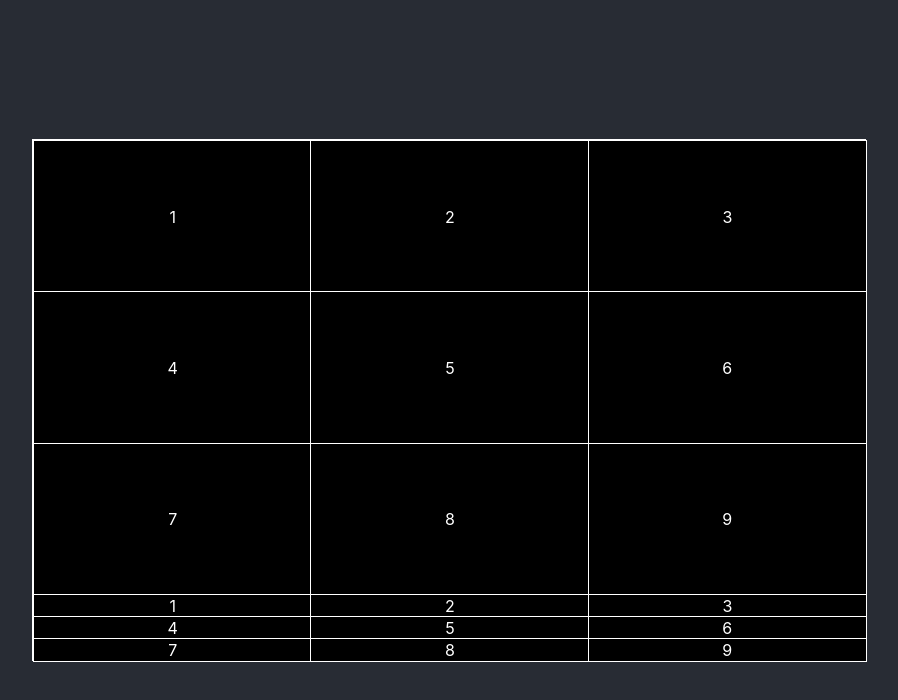
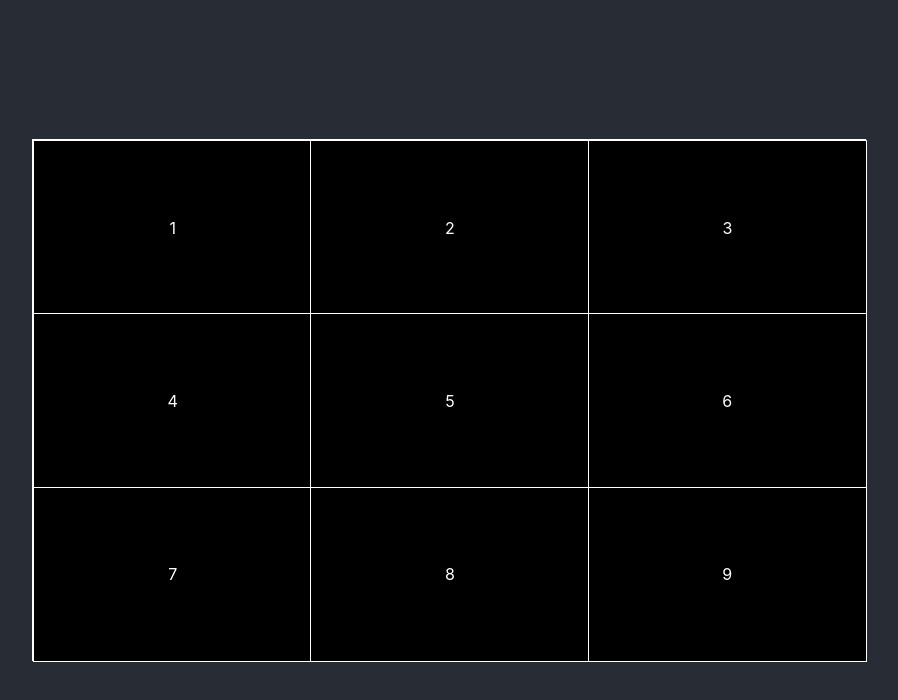
Before and after one commit to Ahmed-Ansari02/Tic_Tac_Toe_game_front_end, a React (Create React App) app: page / in a window 1280 px wide. Shown: the top 700 px of the page, without its empty margins (191-1089 px from the left). Built offline with nearby package versions, Linux system fonts and the light colour scheme.

Commit message:
used state to store which boxes are clicked by which user

```diff
--- a/package.json
+++ b/package.json
@@ -8,7 +8,7 @@
     "@testing-library/user-event": "^13.5.0",
     "react": "^18.2.0",
     "react-dom": "^18.2.0",
-    "react-scripts": "5.0.1",
+    "react-scripts": "^5.0.1",
     "web-vitals": "^2.1.4"
   },
   "scripts": {
--- a/src/App.js
+++ b/src/App.js
@@ -1,10 +1,18 @@
-import './App.css';
-import Board from './components/Board';
+import "./App.css";
+import Board from "./components/Board";
+import { useState, useEffect } from "react";
 
 function App() {
+  let player;
+  const [marked, setmarked] = useState([]);
+  function setMarked(id) {
+    player = player === "X" ? "O" : "X";
+    setmarked((marked) => [...marked, { id, player: player }]);
+  }
+  useEffect(() => console.log(marked, player), [marked]);
   return (
     <div className="App">
-      <Board/>
+      <Board setMarked={setMarked} marked={marked}/>
     </div>
   );
 }
--- /dev/null
+++ b/src/components/Board.js
@@ -0,0 +1,18 @@
+import React from "react";
+import Square from "./Square";
+import "./component_style.css";
+import { useState } from "react";
+let Squares = [];
+function Board({setMarked, marked}) {
+  function onclick(id) {
+    setMarked(id);
+  }
+  if (Squares.length===0) {
+    for (let i = 0; i < 9; i++) {
+      Squares = [...Squares, <Square id={i} key={i} onclick={onclick} />];
+    }
+  }
+  return <div className="board">{Squares}</div>;
+}
+
+export default Board;
--- a/src/components/Board.jsx
+++ /dev/null
@@ -1,20 +0,0 @@
-import React from 'react'
-import Square from './Square'
-import "./component_style.css"
-import {useState, useEffect} from "react"
-
-function Board() {
-const [Squares, setSquares] = useState([])
-useEffect(()=>{
-    for (let i=0; i<9; i++){
-        setSquares(Squares=>[...Squares,<Square label={i+1} key={i}/>])
-    }
-}, [])
-  return (
-    <div className='board'>
-        {Squares}
-    </div>
-  )
-}
-
-export default Board
--- /dev/null
+++ b/src/components/Square.js
@@ -0,0 +1,10 @@
+import React from 'react'
+import "./component_style.css"
+
+function Square({id, onclick}) {
+  return (
+    <div className='square' onClick={()=>onclick(id)}>{id+1}</div>
+  )
+}
+
+export default Square
--- a/src/components/Square.jsx
+++ /dev/null
@@ -1,10 +0,0 @@
-import React from 'react'
-import "./component_style.css"
-
-function Square({label}) {
-  return (
-    <div className='square'>{label}</div>
-  )
-}
-
-export default Square
--- a/src/index.js
+++ b/src/index.js
@@ -1,15 +1,10 @@
-import React from 'react';
-import ReactDOM from 'react-dom/client';
-import './index.css';
-import App from './App';
+import React from "react";
+import ReactDOM from "react-dom/client";
+import "./index.css";
+import App from "./App";
 
-
-const root = ReactDOM.createRoot(document.getElementById('root'));
-root.render(
-  <React.StrictMode>
-    <App />
-  </React.StrictMode>
-);
+const root = ReactDOM.createRoot(document.getElementById("root"));
+root.render(<App />);
 
 // If you want to start measuring performance in your app, pass a function
 // to log results (for example: reportWebVitals(console.log))
```
Also changed, not shown: src/logo.svg (deleted), 1 other file (tests, documents, lock files or other folders).
